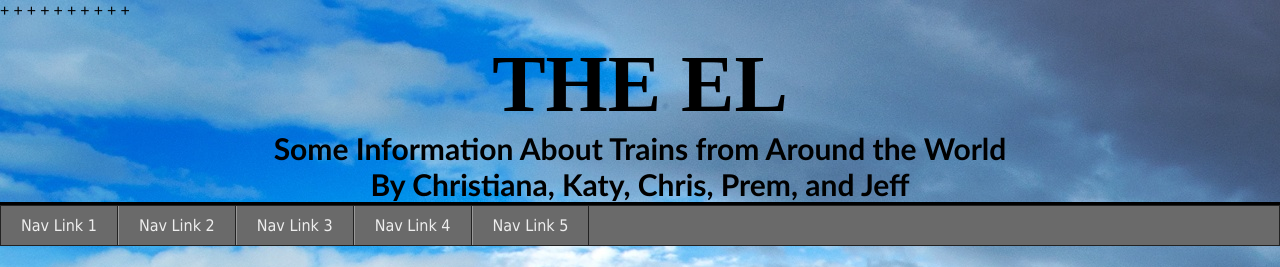
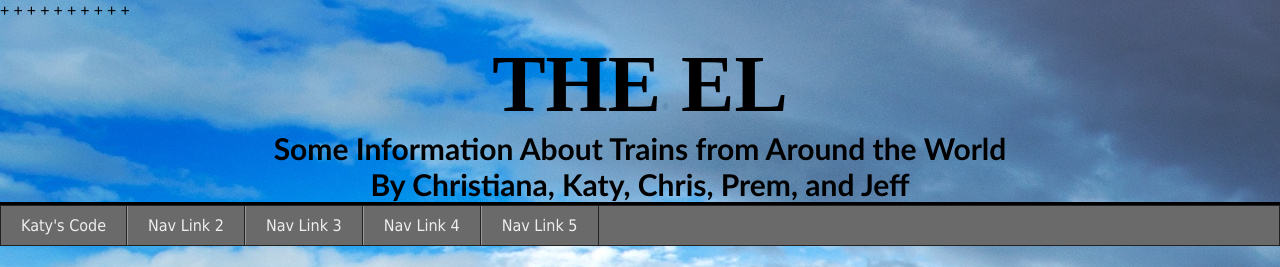
Before and after one commit to mcuringa/nyc-el, a Django app: page / in a window 1280 px wide; the page is wider, and only the part inside the window is pictured. Shown: the top 267 px of that part. Run offline with Django 3.2, Linux system fonts and the light colour scheme; some libraries are stand-ins or nearby versions.

Commit message:
blah changes to links

```diff
--- a/el/el/templates/home.html
+++ b/el/el/templates/home.html
@@ -34,14 +34,14 @@
                 <ul>
 
 
-                                       <li><a href="#" title="Nav Link 1">Nav Link 1</a></li>
+                                       <li><a href="http://127.0.0.1:8000/cityForm" title="Nav Link 1">Katy's Code</a></li>
                 <li>
                     <a href="#" title="Nav Link 1">Nav Link 2
                     <ul>
                         <li><a href="#" title="Sub Nav Link 1">Sub Nav Link 1</a></li>
-                        <li><a href="#" title="Sub Nav Link 2">Sub Nav Link 2</a></li>
-                        <li><a href="#" title="Sub Nav Link 3">Sub Nav Link 3</a></li>
-                        <li><a href="#" title="Sub Nav Link 4">Sub Nav Link 4</a></li>
+                        <li><a href="http://127.0.0.1:8000/tokyo" title="Sub Nav Link 2">Tokyo</a></li>
+                        <li><a href="http://127.0.0.1:8000/Mexico" title="Sub Nav Link 3">Mexico</a></li>
+                        <li><a href="http://127.0.0.1:8000/HongKong" title="Sub Nav Link 4">Hong Kong</a></li>
                         <li class="last"><a href="#" title="Sub Nav Link 5">Sub Nav Link 5</a></li>
                     </ul>
                 </li>
```
Also changed, not shown: el/el/templates/Mexico.html (renamed from el/el/templates/Mexico City.html), el/el/templates/hongkong.html (renamed from el/el/templates/hong kong.html).
